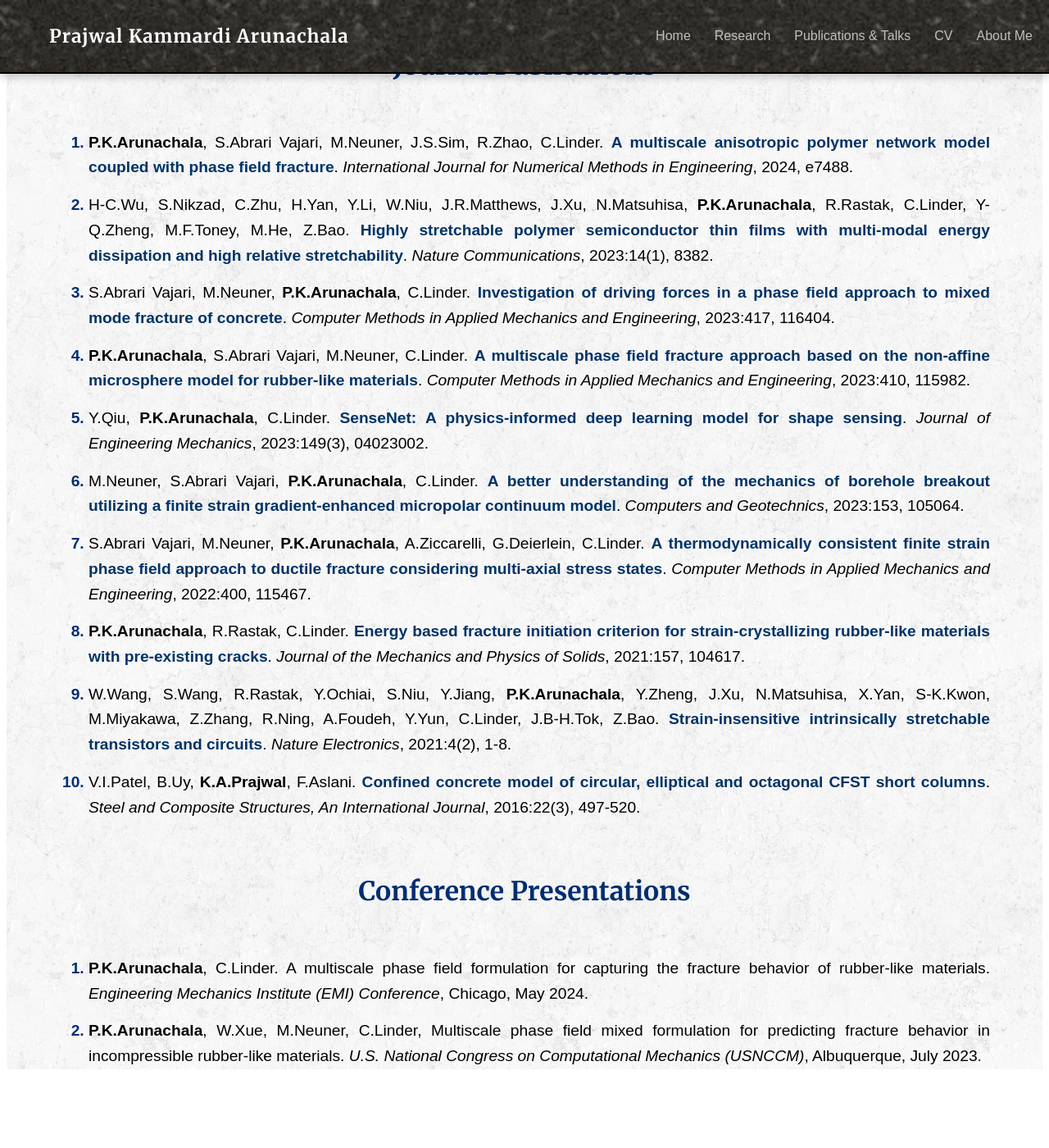
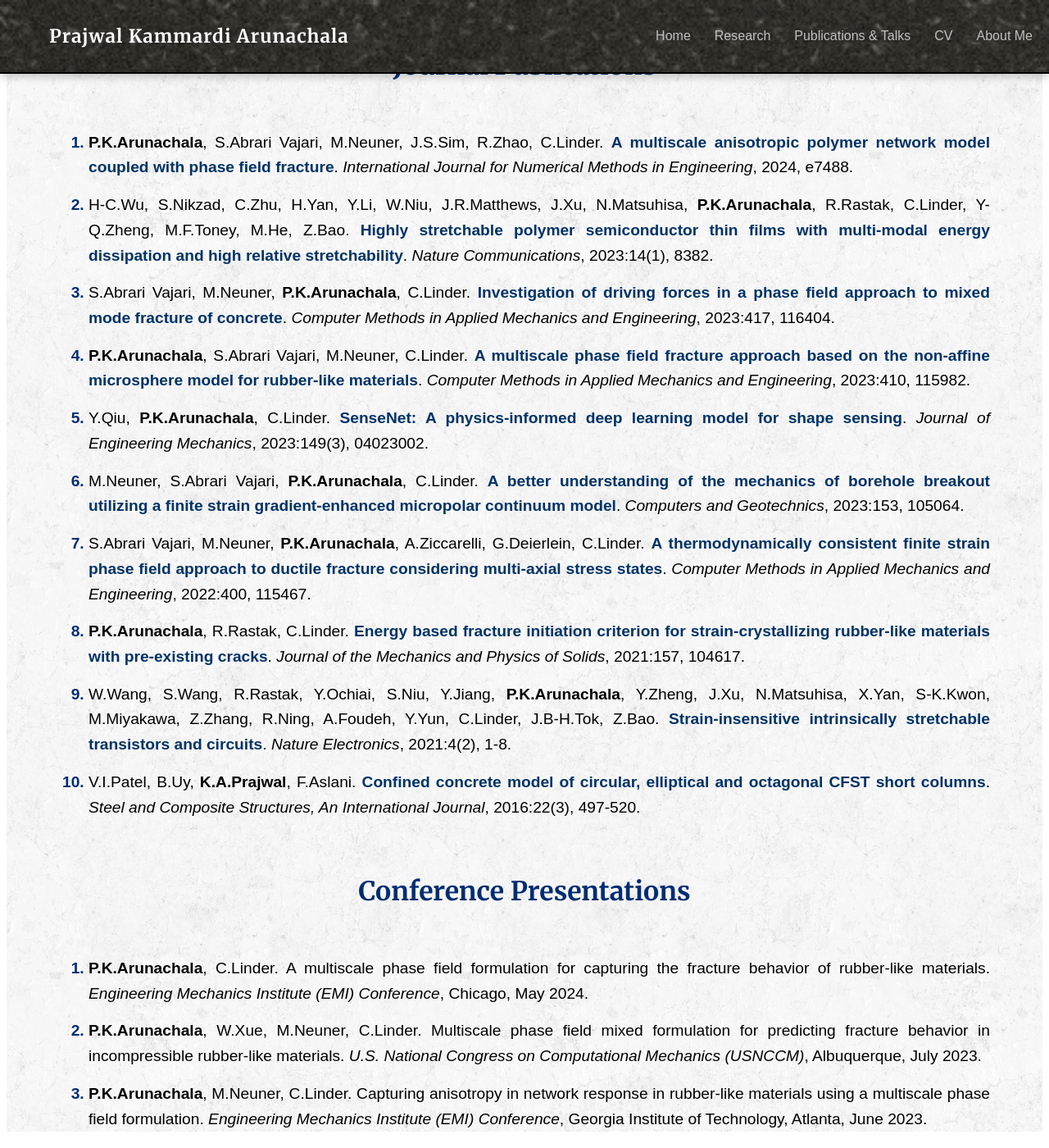
Before and after one commit to prajwalka/prajwalka.github.io, a Jekyll site: the page built from publications.md, in a window 1280 px wide and 1400 px high, scrolled down 75 px. Shown: the whole window at 82% size. Built offline with Jekyll 4.4.1, drawn with Linux system fonts in a browser that asks for light colours; some web fonts are replaced; before the commit the page ends 1398 px from its top, so only the background shows below that.

Commit message:
Updating publications

```diff
--- a/assets/style.css
+++ b/assets/style.css
@@ -173,7 +173,7 @@ p {
 
 .video-section iframe,
 .video-section video {
-  max-width: 100%; /* Make sure it scales well on smaller screens */
+  max-width: 60%; /* Make sure it scales well on smaller screens */
 }
 
 /* Optional: Add padding around the intro section */
--- a/publications.md
+++ b/publications.md
@@ -39,6 +39,9 @@ permalink: /publications/
 
       <li><strong>P.K.Arunachala</strong>, C.Linder. A multiscale phase field formulation for capturing the fracture behavior of rubber-like materials. <em>Engineering Mechanics Institute (EMI) Conference</em>, Chicago, May 2024.</li>
 
-     <li><strong>P.K.Arunachala</strong>, W.Xue, M.Neuner, C.Linder, Multiscale phase field mixed formulation for predicting fracture behavior in incompressible rubber-like materials. <em>U.S. National Congress on Computational Mechanics (USNCCM)</em>, Albuquerque, July 2023.</li>
+     <li><strong>P.K.Arunachala</strong>, W.Xue, M.Neuner, C.Linder. Multiscale phase field mixed formulation for predicting fracture behavior in incompressible rubber-like materials. <em>U.S. National Congress on Computational Mechanics (USNCCM)</em>, Albuquerque, July 2023.</li>
+
+     <li><strong>P.K.Arunachala</strong>, M.Neuner, C.Linder. Capturing anisotropy in network response in rubber-like materials using a multiscale phase field formulation. <em>Engineering Mechanics Institute (EMI) Conference</em>, Georgia Institute of Technology, Atlanta, June 2023.</li>
+
     </ol>
 </div>
```
